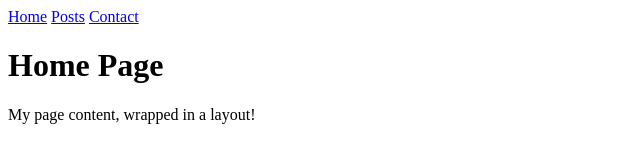
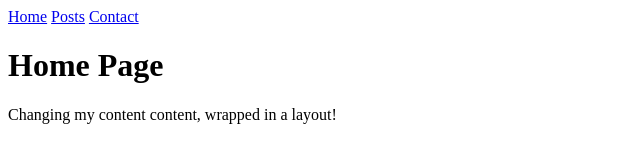
Before and after one commit to albertferrico/albertferrico.github.io, an Astro site: page / in a window 1280 px wide. Shown: the whole page, without its empty margins (0-640 px from the left). Built offline with nearby package versions, Linux system fonts and the light colour scheme; Astro itself is replaced by a stand-in of ours.

Commit message:
testing the auto deploy

```diff
--- a/src/pages/index.astro
+++ b/src/pages/index.astro
@@ -2,5 +2,5 @@
 import Base from '../layouts/base.astro';
 ---
 <Base title="Home Page">
-  <p>My page content, wrapped in a layout!</p>
+  <p>Changing my content content, wrapped in a layout!</p>
 </Base>
```
